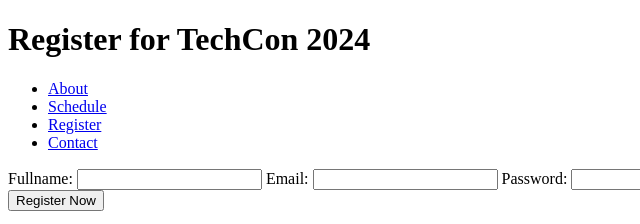
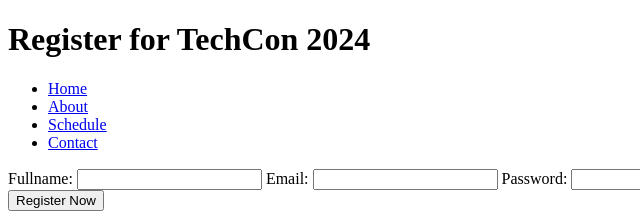
Before and after one commit to Joseph5404/TechCon_HTML, a plain HTML site: page techcon_website/register.html in a window 1280 px wide. Shown: the top 224 px of the page, 0-640 px from the left. Drawn offline with Linux system fonts and the light colour scheme.

Commit message:
Update register.html

```diff
--- a/techcon_website/register.html
+++ b/techcon_website/register.html
@@ -10,9 +10,9 @@
         <h1>Register for TechCon 2024</h1>
         <nav>
             <ul>
+                <li><a href="index.html">Home</a></li>
                 <li><a href="about.html">About</a></li>
                 <li><a href="schedule.html">Schedule</a></li>
-                <li><a href="register.html">Register</a></li>
                 <li><a href="contact.html">Contact</a></li>
             </ul>
         </nav>
```
